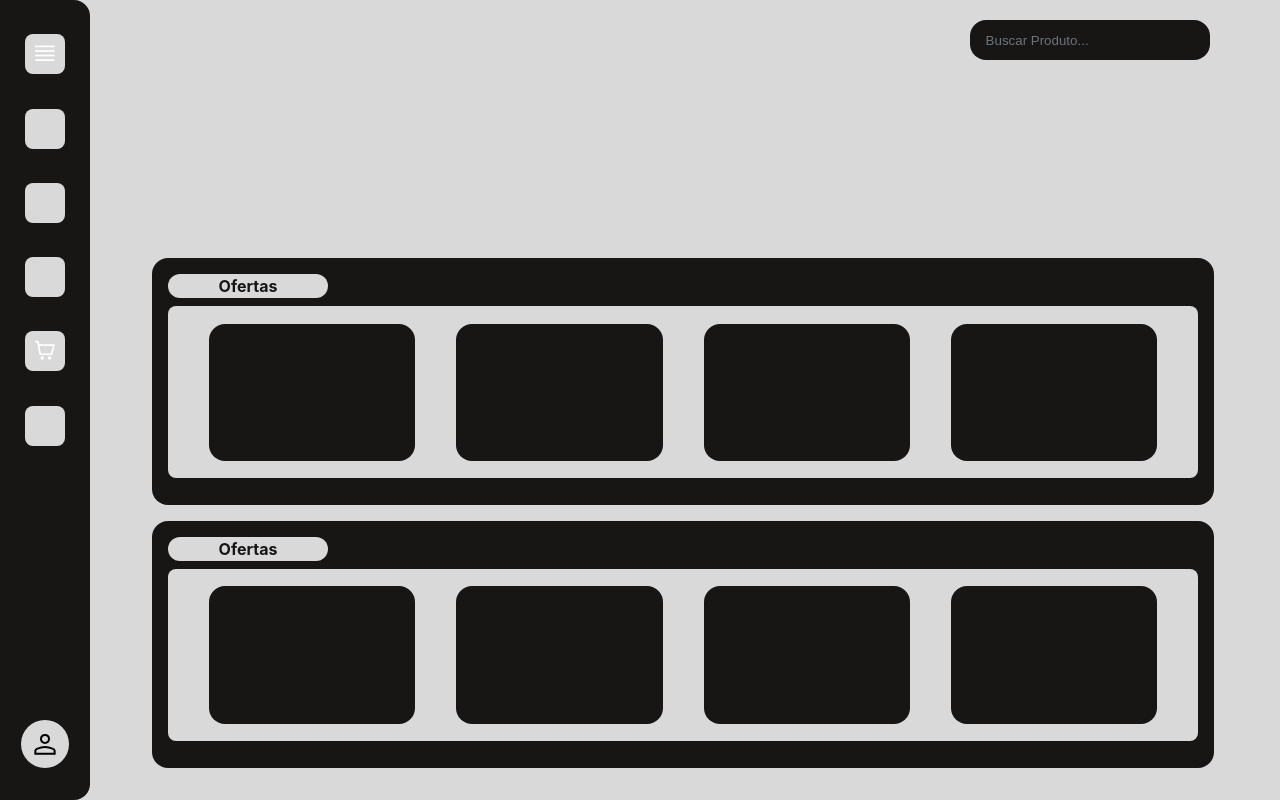
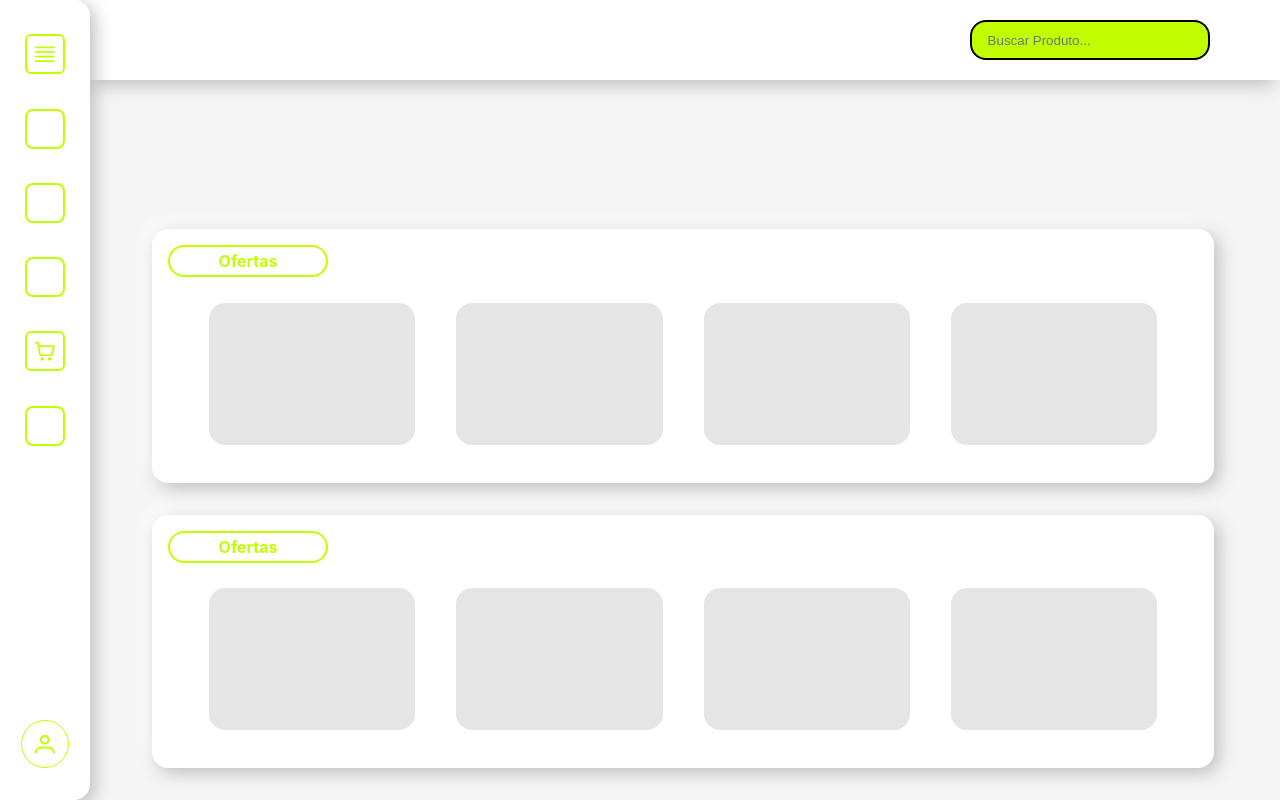
Before and after one commit to FYuriVS/projeto1, a React (Create React App) app: page / in a window 1280 px wide. Built offline with nearby package versions, Linux system fonts and the light colour scheme.

Commit message:
arquivo yml para build

```diff
--- a/src/App.css
+++ b/src/App.css
@@ -1,9 +1,15 @@
 .App {
-  background-color: #d9d9d9;
+  background-color: #f5f5f5;
   min-height: 100vh;
   display: flex;
   align-items: center;
   color: white;
+}
+
+.topBar {
+  position: absolute;
+  top: 0;
+  right: 0;
 }
 
 @media (prefers-reduced-motion: no-preference) {
--- a/src/App.tsx
+++ b/src/App.tsx
@@ -4,12 +4,15 @@ import "./App.css";
 import { BrowserRouter } from "react-router-dom";
 import { Router } from "./routes";
 import { SideBar } from "./components/basicos/SideBar/SideBar";
+import TopBar from "./components/basicos/TopBar/TopBar";
 
 function App() {
   return (
     <div className="App">
       <BrowserRouter>
         <SideBar />
+        <TopBar />
+
         <Router />
       </BrowserRouter>
     </div>
--- a/src/components/basicos/Container/Container.css
+++ b/src/components/basicos/Container/Container.css
@@ -14,6 +14,6 @@
   flex-direction: column;
   justify-content: end;
   align-items: center;
-  gap: 1rem;
+  gap: 2rem;
   margin-bottom: 2rem;
 }
--- a/src/components/basicos/Container/Container.tsx
+++ b/src/components/basicos/Container/Container.tsx
@@ -1,16 +1,13 @@
 import React from "react";
 import "./Container.css";
-import { SearchBar } from "../SearchBar/SearchBar";
+// import { SearchBar } from "../SearchBar/SearchBar";
 import { CardCarousel } from "../../dinamicos/Card-Carousel/CardCarousel";
 
 export function Container() {
   return (
     <div className="container">
-      <div className="topBar">
+      <div>
         <div className="logo"></div>
-        <div style={{ margin: 20 }}>
-          <SearchBar />
-        </div>
       </div>
 
       <div className="ofers">
--- a/src/components/basicos/SearchBar/SearchBar.css
+++ b/src/components/basicos/SearchBar/SearchBar.css
@@ -4,13 +4,10 @@ input {
   border-radius: 1rem;
   border: none;
   outline: none;
-  background-color: #181515;
+  background-color: #c1ff00;
+  border: 2px solid black;
   color: #fff;
   padding-left: 1rem;
   position: absolute;
   right: 5.5%;
 }
-
-::placeholder {
-  color: #fff;
-}
--- a/src/components/basicos/SideBar/SideBar.css
+++ b/src/components/basicos/SideBar/SideBar.css
@@ -7,14 +7,15 @@
 .side-bar {
   display: flex;
   flex-direction: column;
-  background-color: #181515;
+  background-color: #fff;
   height: 100vh;
   width: 7vw;
-
+  box-shadow: 5px 5px 17px #bebebe, -5px -5px 17px #ffffff;
   justify-content: space-between;
   align-items: center;
   border-top-right-radius: 1rem;
   border-bottom-right-radius: 1rem;
+  z-index: 1000;
 }
 
 .actions {
@@ -24,12 +25,20 @@
   justify-content: space-evenly;
 }
 
-.action,
-.category,
-.cart {
+.action {
   width: 2.5rem;
   height: 2.5rem;
-  background-color: #d9d9d9;
+  background-color: #fff;
+  border: 2px solid #c1ff00;
+  border-radius: 0.5rem;
+  cursor: pointer;
+}
+
+.p-button {
+  width: 2.5rem;
+  height: 2.5rem;
+  background-color: #fff;
+  border: 2px solid #c1ff00;
   border-radius: 0.5rem;
   cursor: pointer;
 }
@@ -49,11 +58,10 @@
 .profile {
   width: 3rem;
   height: 3rem;
-  background-color: #d9d9d9;
+  background-color: #fff;
   border-radius: 50%;
   cursor: pointer;
   margin-bottom: 2rem;
-  background-image: url(../../../assets/images/person_FILL0_wght400_GRAD0_opsz48.svg);
   background-size: 2rem;
   background-repeat: no-repeat;
   background-position: center;
@@ -72,3 +80,8 @@
   border-radius: 0.5rem;
   cursor: pointer;
 }
+
+h2 {
+  color: #c1ff00;
+  font-weight: bold;
+}
--- a/src/components/basicos/SideBar/SideBar.tsx
+++ b/src/components/basicos/SideBar/SideBar.tsx
@@ -9,6 +9,15 @@ import { Sidebar } from "primereact/sidebar";
 
 export function SideBar() {
   const [visibleLeft, setVisibleLeft] = useState(false);
+  const style = {
+    width: "100%",
+    backgroundColor: "#fff",
+    color: "#c1ff00",
+    border: "2px solid #c1ff00",
+    borderColor: "#c1ff00",
+    outline: "none",
+    padding: ".4rem 0",
+  };
 
   const navigate: any = useNavigate();
 
@@ -20,12 +29,8 @@ export function SideBar() {
             <Button
               size="large"
               icon="pi pi-align-justify"
-              style={{
-                width: "100%",
-                backgroundColor: "transparent",
-                border: "none",
-                padding: ".4rem 0",
-              }}
+              severity="success"
+              style={style}
               onClick={() => setVisibleLeft(true)}
             />
           </div>
@@ -36,17 +41,28 @@ export function SideBar() {
             <Button
               size="large"
               icon="pi pi-shopping-cart"
-              style={{
-                width: "100%",
-                backgroundColor: "transparent",
-                border: "none",
-                padding: ".4rem 0",
-              }}
+              severity="success"
+              style={style}
             />
           </div>
           <div className="action"></div>
         </div>
-        <div className="profile"></div>
+        <div className="profile">
+          <Button
+            size="large"
+            icon="pi pi-user"
+            severity="success"
+            rounded
+            style={{
+              width: "100%",
+              backgroundColor: "#fff",
+              color: "#c1ff00",
+              borderColor: "#c1ff00",
+              outline: "none",
+              padding: ".4rem 0",
+            }}
+          />
+        </div>
       </div>
       <Sidebar
         visible={visibleLeft}
--- /dev/null
+++ b/src/components/basicos/TopBar/TopBar.css
@@ -0,0 +1,7 @@
+.topBar {
+  width: 100%;
+  height: 5rem;
+  background-color: #ffffff;
+
+  box-shadow: -5px 5px 17px #bebebe, 5px -5px 17px #ffffff;
+}
--- /dev/null
+++ b/src/components/basicos/TopBar/TopBar.tsx
@@ -0,0 +1,16 @@
+import React from "react";
+import "./TopBar.css";
+import { SearchBar } from "../SearchBar/SearchBar";
+
+const TopBar = () => {
+  return (
+    <div className="topBar">
+      <div className="logo"></div>
+      <div className="searchBar" style={{ margin: 20 }}>
+        <SearchBar />
+      </div>
+    </div>
+  );
+};
+
+export default TopBar;
--- a/src/components/dinamicos/Card-Carousel/CardCarousel.css
+++ b/src/components/dinamicos/Card-Carousel/CardCarousel.css
@@ -2,8 +2,9 @@
   width: 83vw;
   height: 33%;
   padding: 1rem;
-  background-color: #181515;
+  background-color: #fff;
   border-radius: 1rem;
+  box-shadow: 5px 5px 17px #bebebe, -5px -5px 17px #ffffff;
 }
 
 .type {
@@ -11,23 +12,23 @@
   justify-content: center;
   align-items: center;
   width: 10rem;
-  height: 1.5rem;
+  height: 2rem;
   border-radius: 1rem;
   border: none;
   outline: none;
-  background-color: #d9d9d9;
+  background-color: #fff;
+  border: 2px solid #c1ff00;
   margin-bottom: 0.5rem;
 }
 
 h4 {
   padding: 0;
-  color: #181515;
+  color: #c1ff00;
 }
 
 .cards {
   width: 100%;
   height: 80%;
-  background-color: #d9d9d9;
   display: flex;
   align-items: center;
   justify-content: space-evenly;
@@ -38,7 +39,7 @@ h4 {
   width: 20%;
   height: 80%;
   border-radius: 1rem;
-  background-color: #181515;
+  background-color: #e5e5e5;
   cursor: pointer;
 }
 
```
